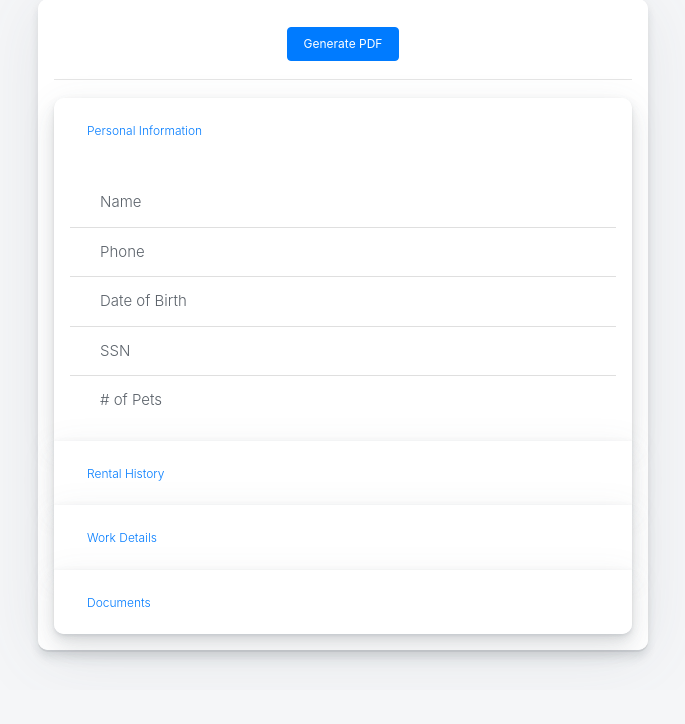
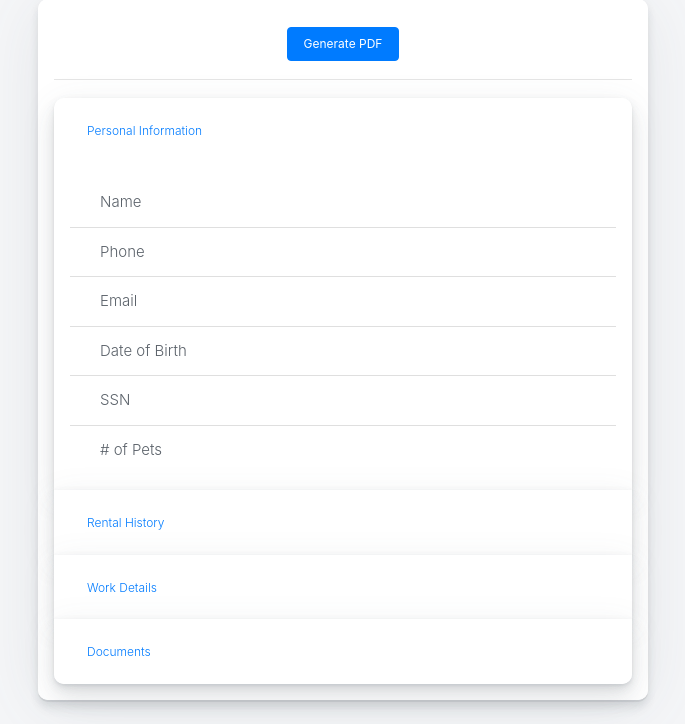
Before and after one commit to apmilen/homenet, a Django app: template pennydjango/templates/leases/rental_app/rental_app_detail.html in a window 1280 px wide. Shown: the part 110-834 px from the top of the page, without its empty margins (297-982 px from the left). Before the commit the page ends 775 px from the top, so only its background shows below. Run offline with Django 3.2, Linux system fonts and the light colour scheme; the template is opened without the code that fills it, so the values that code supplies are empty; parts of the project's set-up code (start-up, migrations or seed data) failed here and were passed over; some libraries are stand-ins or nearby versions.

Commit message:
addd email and zip code to rental app and make deletable move in costs

```diff
--- a/pennydjango/leases/forms.py
+++ b/pennydjango/leases/forms.py
@@ -84,8 +84,8 @@ class RentalApplicationForm(forms.ModelForm):
     class Meta:
         model = RentalApplication
         fields = (
-            'name', 'phone', 'date_of_birth', 'ssn', 'driver_license',
-            'n_of_pets', 'current_address', 'current_monthly_rent',
+            'name', 'phone', 'email', 'date_of_birth', 'ssn', 'driver_license',
+            'n_of_pets', 'current_address', 'zipcode', 'current_monthly_rent',
             'landlord_name', 'landlord_contact', 'current_company',
             'job_title', 'annual_income', 'time_at_current_job'
         )
--- a/pennydjango/leases/models.py
+++ b/pennydjango/leases/models.py
@@ -117,11 +117,13 @@ class RentalApplication(BaseModel):
     editing = models.BooleanField(default=False)
     name = models.CharField(max_length=100)
     phone = models.CharField(max_length=20, null=True)
+    email = models.EmailField(max_length=100, null=True)
     date_of_birth = models.DateField(null=True)
     ssn = models.CharField(max_length=30)
     driver_license = models.CharField(max_length=100, null=True)
     n_of_pets = models.PositiveSmallIntegerField(null=True)
     current_address = models.CharField(max_length=255, null=True)
+    zipcode = models.CharField(max_length=100, null=True, verbose_name="Zip Code")
     current_monthly_rent = models.PositiveIntegerField(null=True)
     landlord_name = models.CharField(max_length=100, null=True)
     landlord_contact = models.CharField(max_length=100, null=True)
--- a/pennydjango/leases/views.py
+++ b/pennydjango/leases/views.py
@@ -275,7 +275,8 @@ class MoveInCostCreate(MainObjectContextMixin, AgentRequiredMixin, CreateView):
             'value': render_to_string('leases/move_in_cost.html', context={
                 'charge': cost.charge,
                 'value': cost.value,
-                'id': cost.id
+                'id': cost.id,
+                'user': self.request.user,
             })
         })
 
--- a/pennydjango/templates/leases/client_lease.html
+++ b/pennydjango/templates/leases/client_lease.html
@@ -52,6 +52,7 @@
                 <div class="card-body">
                   {% bootstrap_field rental_application_form.name %}
                   {% bootstrap_field rental_application_form.phone %}
+                  {% bootstrap_field rental_application_form.email %}
                   {% bootstrap_field rental_application_form.date_of_birth %}
                   {% bootstrap_field rental_application_form.ssn %}
                   {% bootstrap_field rental_application_form.driver_license %}
@@ -74,6 +75,7 @@
                    data-parent="#accordion-rental-app">
                 <div class="card-body">
                   {% bootstrap_field rental_application_form.current_address %}
+                  {% bootstrap_field rental_application_form.zipcode %}
                   {% bootstrap_field rental_application_form.current_monthly_rent %}
                   {% bootstrap_field rental_application_form.landlord_name %}
                   {% bootstrap_field rental_application_form.landlord_contact %}
--- a/pennydjango/templates/leases/lease_agent.html
+++ b/pennydjango/templates/leases/lease_agent.html
@@ -60,7 +60,7 @@ Lease Detail
                   <table class="table">
                     <tbody id="move-body-table">
                     {% for move in move_in_costs %}
-                      {% include 'leases/move_in_cost.html' with id=move.id value=move.value charge=move.charge %}
+                      {% include 'leases/move_in_cost.html' with id=move.id value=move.value charge=move.charge user=user %}
                     {% endfor %}
                     <tr>
                       <td><b class="font-weight-bold">Total Cost Due</b></td>
--- a/pennydjango/templates/leases/move_in_cost.html
+++ b/pennydjango/templates/leases/move_in_cost.html
@@ -6,8 +6,10 @@
     ${{ value }}
   </td>
   <td>
+    {% if user.perms.has_agent_access %}
     <button class="btn p-0 moveincost-delete" data-delete-id="{{id}}" data-delete="{% url 'leases:delete-moveincost' pk=id %}">
       <i class="fa fa-trash text-danger" title="Delete Cost" data-delete-id="{{id}}" data-delete="{% url 'leases:delete-moveincost' pk=id %}"></i>
     </button>
+    {% endif %}
   </td>
 </tr>
--- a/pennydjango/templates/leases/rental_app/rental_app_detail.html
+++ b/pennydjango/templates/leases/rental_app/rental_app_detail.html
@@ -41,6 +41,10 @@
               <span class="float-right">{{ object.phone }}</span>
             </li>
             <li class="list-group-item">
+              Email
+              <span class="float-right">{{ object.email|default_if_none:"" }}</span>
+            </li>
+            <li class="list-group-item">
               Date of Birth
               <span class="float-right">{{ object.date_of_birth|default_if_none:"" }}</span>
             </li>
@@ -74,6 +78,10 @@
             <li class="list-group-item">
               Current Address
               <span class="float-right">{{ object.current_address|default_if_none:"" }}</span>
+            </li>
+            <li class="list-group-item">
+              Zipcode
+              <span class="float-right">{{ object.zipcode|default_if_none:"" }}</span>
             </li>
             <li class="list-group-item">
               Current Monthly Rent
```
Also changed, not shown: pennydjango/leases/migrations/0011_auto_20200723_1756.py (added).
